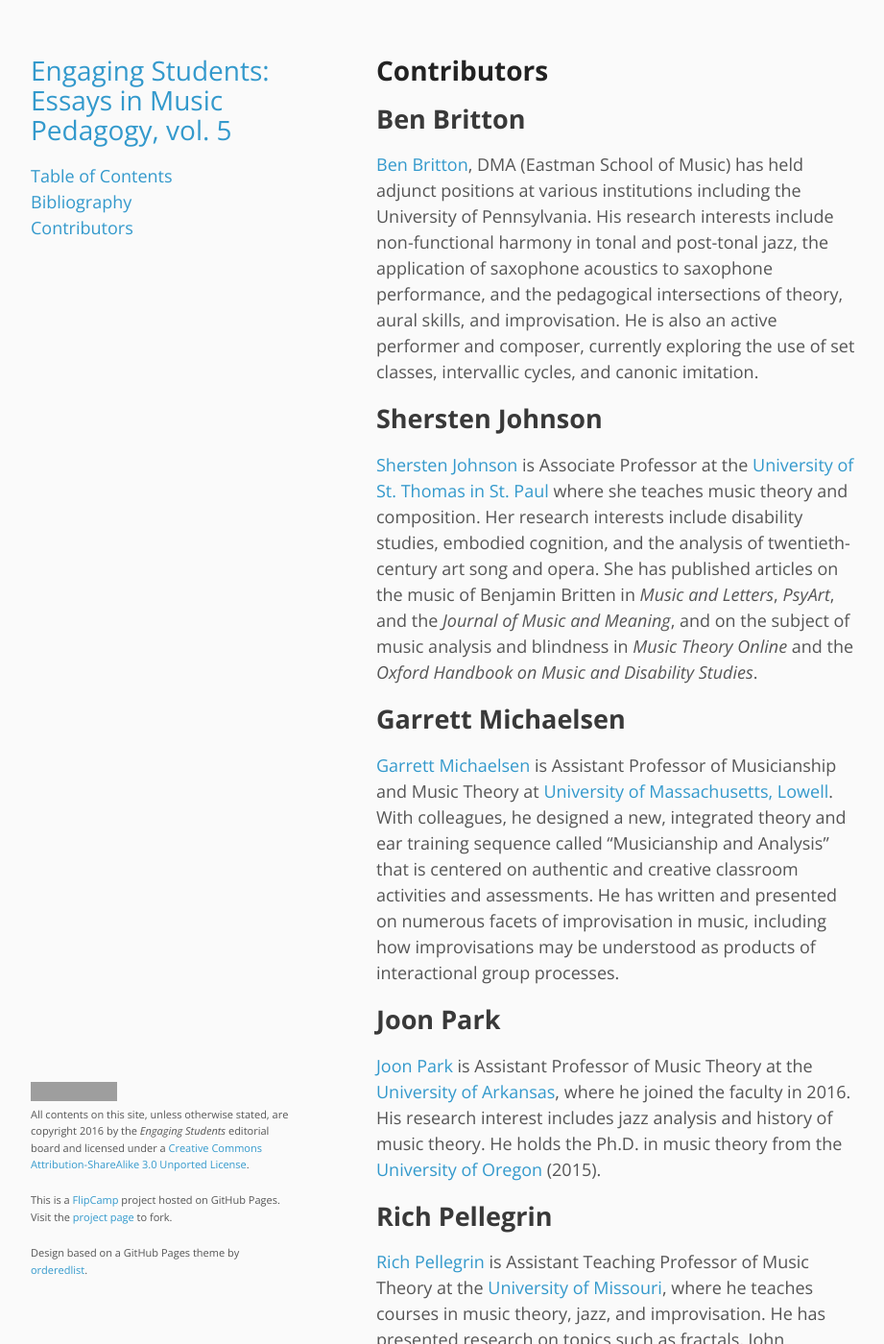
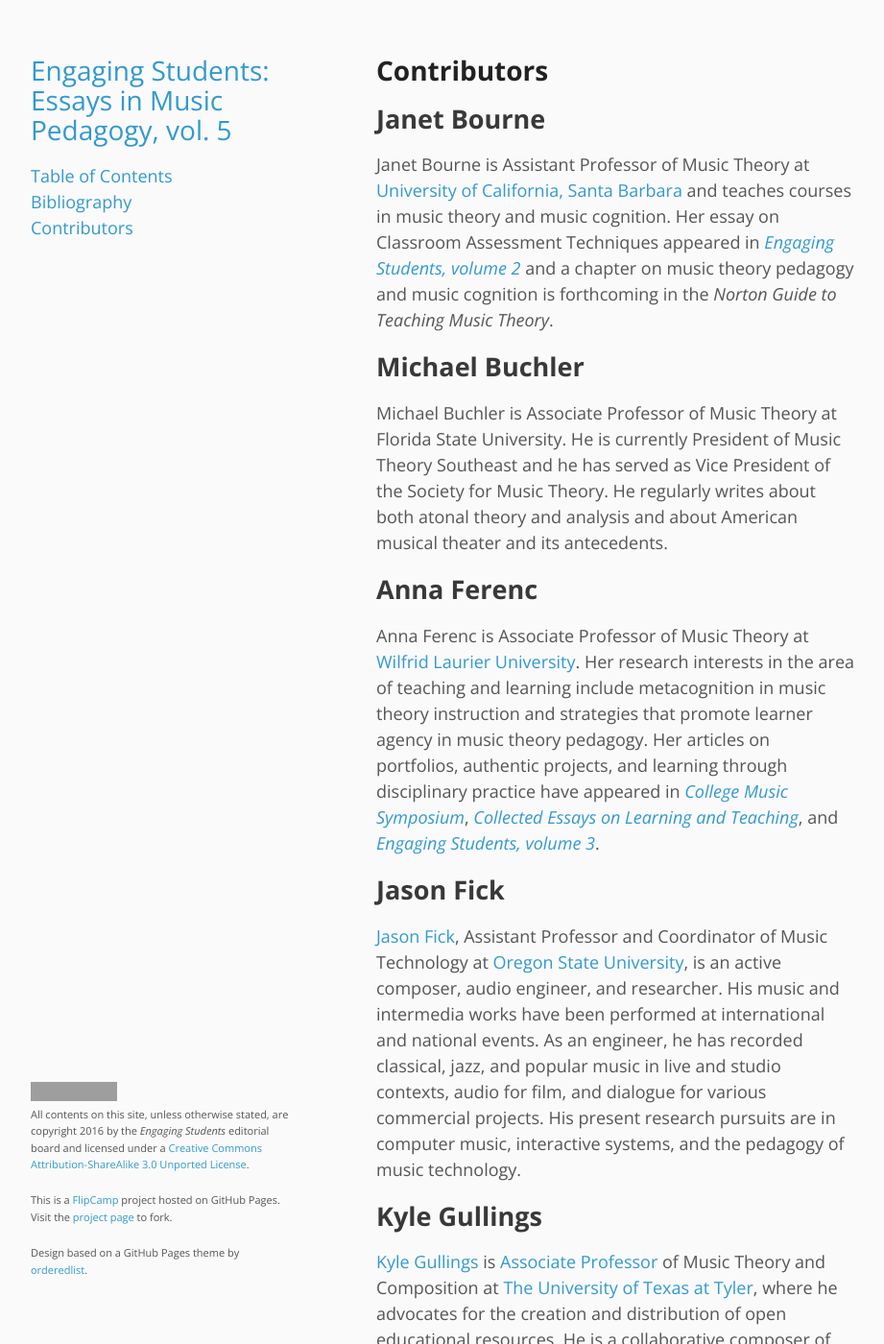
Before and after one commit to flipcamp/engagingstudents5, a Jekyll site: the page built from contributors.md, in a window 1280 px wide and 1400 px high. Shown: the whole window at 96% size, without its empty margins (178-1099 px from the left). Built offline with Jekyll 4.4.1, drawn with Linux system fonts in a browser that asks for light colours; some of the changed text lies outside the part shown; grey boxes are pictures that could not be loaded.

Commit message:
contributors first pass

```diff
--- a/contributors.md
+++ b/contributors.md
@@ -7,42 +7,78 @@ title: Contributors
 {{ page.title }}
 ================
 
-## Ben Britton
+## Janet Bourne
 
-[Ben Britton](http://www.benbrittonjazz.com/), DMA (Eastman School of Music) has held adjunct positions at various institutions including the University of Pennsylvania. His research interests include non-functional harmony in tonal and post-tonal jazz, the application of saxophone acoustics to saxophone performance, and the pedagogical intersections of theory, aural skills, and improvisation. He is also an active performer and composer, currently exploring the use of set classes, intervallic cycles, and canonic imitation.
+Janet Bourne is Assistant Professor of Music Theory at [University of California, Santa Barbara](http://www.music.ucsb.edu/) and teaches courses in music theory and music cognition. Her essay on Classroom Assessment Techniques appeared in [*Engaging Students, volume 2*](http://flipcamp.org/engagingstudents2/essays/bourne.html) and a chapter on music theory pedagogy and music cognition is forthcoming in the *Norton Guide to Teaching Music Theory*.
 
-## Shersten Johnson
+## Michael Buchler
 
-[Shersten Johnson](https://www.stthomas.edu/music/faculty/johnson-shersten.html) is Associate Professor at the [University of St. Thomas in St. Paul](https://www.stthomas.edu/music/) where she teaches music theory and composition. Her research interests include disability studies, embodied cognition, and the analysis of twentieth-century art song and opera. She has published articles on the music of Benjamin Britten in *Music and Letters*, *PsyArt*, and the *Journal of Music and Meaning*, and on the subject of music analysis and blindness in *Music Theory Online* and the *Oxford Handbook on Music and Disability Studies*.
+Michael Buchler is Associate Professor of Music Theory at Florida State University. He is currently President of Music Theory Southeast and he has served as Vice President of the Society for Music Theory. He regularly writes about both atonal theory and analysis and about American musical theater and its antecedents.
 
-## Garrett Michaelsen
+## Anna Ferenc
 
-[Garrett Michaelsen](https://www.uml.edu/FAHSS/music/faculty/Michaelsen-Garrett.aspx) is Assistant Professor of Musicianship and Music Theory at [University of Massachusetts, Lowell](https://www.uml.edu/FAHSS/music/default.aspx). With colleagues, he designed a new, integrated theory and ear training sequence called “Musicianship and Analysis” that is centered on authentic and creative classroom activities and assessments. He has written and presented on numerous facets of improvisation in music, including how improvisations may be understood as products of interactional group processes.
+Anna Ferenc is Associate Professor of Music Theory at [Wilfrid Laurier University](https://www.wlu.ca). Her research interests in the area of teaching and learning include metacognition in music theory instruction and strategies that promote learner agency in music theory pedagogy. Her articles on portfolios, authentic projects, and learning through disciplinary practice have appeared in [*College Music Symposium*](https://symposium.music.org/index.php?option=com_k2&view=item&id=19:introducing-the-learning-portfolio-into-music-theory-core-pedagogy&Itemid=124), [*Collected Essays on Learning and Teaching*](https://celt.uwindsor.ca/ojs/leddy/index.php/CELT/article/view/4254), and [*Engaging Students, volume 3*](http://flipcamp.org/engagingstudents3/essays/ferenc.html).
 
-## Joon Park
+## Jason Fick
 
-[Joon Park](https://uark.academia.edu/JoonPark) is Assistant Professor of Music Theory at the [University of Arkansas](http://fulbright.uark.edu/departments/music/), where he joined the faculty in 2016. His research interest includes jazz analysis and history of music theory. He holds the Ph.D. in music theory from the [University of Oregon](https://music.uoregon.edu/) (2015).
+[Jason Fick](http://www.jasonfick.com), Assistant Professor and Coordinator of Music Technology at [Oregon State University](http://liberalarts.oregonstate.edu/school-arts-and-communication/music), is an active composer, audio engineer, and researcher. His music and intermedia works have been performed at international and national events. As an engineer, he has recorded classical, jazz, and popular music in live and studio contexts, audio for film, and dialogue for various commercial projects. His present research pursuits are in computer music, interactive systems, and the pedagogy of music technology.
 
-## Rich Pellegrin
+## Kyle Gullings
 
-[Rich Pellegrin](https://music.missouri.edu/people/rich-pellegrin) is Assistant Teaching Professor of Music Theory at the [University of Missouri](https://music.missouri.edu/), where he teaches courses in music theory, jazz, and improvisation. He has presented research on topics such as fractals, John Coltrane, and neo-Riemannian theory at regional, national, and international conferences and his essays appear in volumes by Cambridge Scholars Publishing and KFU Publishing House. Also active as a jazz pianist and composer, Rich’s second album for Origin Records’ OA2 label was released in 2014. He holds a Ph.D. in music theory from the University of Washington.
+[Kyle Gullings](http://www.kylegullings.com) is [Associate Professor](http://www.uttyler.edu/directory/music/gullings.php) of Music Theory and Composition at [The University of Texas at Tyler](https://www.uttyler.edu/music/), where he advocates for the creation and distribution of open educational resources. He is a collaborative composer of stage, vocal, and chamber works engaging diverse social topics. A national finalist in the National Opera Association’s Chamber Opera Competition and SCI/ASCAP’s Student Composition Competition, Gullings holds DMA and MM degrees ([The Catholic University of America](http://music.cua.edu/)) and a BM ([Concordia College](https://www.concordiacollege.edu/music/), Minnesota), all in Composition.
 
-## Chris Stover
+## Melissa Hoag
 
-[Chris Stover](http://www.newschool.edu/jazz/faculty-az/?id=4e44-4d32-4d6a-4977) is Assistant Professor of Composition and Music Theory at the [New School College of Performing Arts](http://www.newschool.edu/jazz/), where he runs the jazz theory curriculum. He is also a busy composer and trombonist in New York City.
+Melissa Hoag is Associate Professor of Music Theory at Oakland University in Rochester, MI, where she has coordinated the music theory and aural skills sequences for undergraduate and graduate programs since 2007. Her research interests include music theory pedagogy and voice leading and textual interpretation in the lieder of Johannes Brahms.
 
-## Rory Stuart
+## Rebecca Jemian
 
-Described by *Jazz Times* as "perhaps THE most innovative straight-ahead jazz guitarist to emerge in years…," [Rory Stuart](http://www.rorystuart.com/) is a New York-based jazz guitarist and composer with critically acclaimed recordings as a leader who has performed around the world. A Fulbright scholar and recipient of grants from the National Endowment for the Arts and Meet the Composer, he is the recipient of the Teaching Excellence award at [New School](http://www.newschool.edu/jazz/), where he designed and has taught the rhythm curriculum in the Dept. of Jazz and Contemporary Music since 1992. Rory is currently writing a multi-volume rhythm book series for students of all instruments.
+Rebecca Jemian is Assistant Professor of Music Theory at the University of Louisville School of Music.
 
-## Dariusz Terefenko
+## J. Daniel Jenkins
 
-[Dariusz Terefenko](http://www.esm.rochester.edu/faculty/terefenko_dariusz/) is Associate Professor of Jazz Studies and Contemporary Media, and the chair of the Advanced Certificate in the Art of Improvisation at the [Eastman School of Music](http://www.esm.rochester.edu/). He is also an active jazz pianist and composer.
+J. Daniel Jenkins is Associate Professor of Music Theory at the University of South Carolina. He has received teaching awards from the Eastman School of Music, the University of Rochester, and the University of South Carolina. He also teaches music at Lee Correctional Facility in Bishopville, SC.
 
-## Margaret Thomas
+## Timothy A. Johnson
 
-[Margaret Thomas](https://www.conncoll.edu/directories/faculty-profiles/margaret-thomas/) is Associate Professor of Music Theory at [Connecticut College](https://www.conncoll.edu/academics/majors-departments-programs/departments/music/), where she teaches courses in the core theory sequence along with general education courses that situate the study of music within the liberal arts. Her research focuses on issues of rhythm and time.
+[Timothy A. Johnson](https://faculty.ithaca.edu/tjohnson/) is professor of music theory at Ithaca College where he teaches music theory, aural skills, and music in broader contexts. His primary research areas include John Adams and minimalist music, music and baseball, and the pedagogy of mathematical music theory. His books include [*John Adams’s* Nixon in China: *Musical Analysis, Historical and Cultural Perspectives*](https://www.routledge.com/John-Adamss-Nixon-in-China-Musical-Analysis-Historical-and-Political/Johnson/p/book/9781138250314) (Ashgate); [*Baseball and the Music of Charles Ives: A Proving Ground*](https://rowman.com/ISBN/9780810849990) (Scarecrow); and [*Foundations of Diatonic Theory: A Mathematically Based Approach to Music Fundamentals*](https://rowman.com/ISBN/9780810862333) (Scarecrow).
 
-## Keith Waters
+## George Lam
 
-[Keith Waters](http://www.colorado.edu/music/keith-waters) is Professor of Music Theory at the [University of Colorado-Boulder](http://www.colorado.edu/music/). He is the author of *The Studio Recordings of the Miles Davis Quintet: 1965-68* (Oxford University Press), co-author of *Jazz: The First Hundred Years* (Schirmer/Cengage), and has contributed entries to the *Grove Dictionary of American Music* and the *Routledge Encyclopedia of Modernism*. He has written numerous articles pertaining to jazz of the 1960s, and is a founding member of the Jazz Interest Group of the Society for Music Theory, formed in 1995. As a jazz pianist, Waters has recorded and performed throughout the U.S., Europe, and in Russia.
+[George Lam](http://www.gtlam.com/) is Assistant Professor of Music and coordinator of the music program at [York College](https://www.york.cuny.edu/), The City University of New York, where he teaches courses in music theory, composition, and music history. George is an active composer based in Queens, New York, and has received commissions from New Morse Code (Lawrence, KS), the Hong Kong Sinfonietta, and Volti (San Francisco, CA). He is also a co-artistic director of the new opera ensemble [Rhymes With Opera](https://www.rhymeswithopera.org/).
+
+## Justin Mariner
+
+[Justin Mariner](https://www.mcgill.ca/music/justin-mariner) is an Assistant Professor at McGill University’s Schulich School of Music, where he teaches aural skills and theory. His compositions have been performed in Canada, the United States and Europe.
+
+## Judith Ofcarcik
+
+Judith Ofcarcik is Assistant Professor of Music Theory at Fort Hays State University. Her research interests include form and narrative in Beethoven’s late works, and she is also active as an organist. Judith holds a PhD in Music Theory from Florida State University and an M.M. in organ from Indiana University.
+
+## Crystal Peebles
+
+Crystal Peebles is Assistant Professor of Music Theory at Ithaca College where she teaches courses in music theory and aural skills, as well as an interdisciplinary freshman seminar in music cognition. Beyond music theory pedagogy and music cognition, she researches New England folk-dance traditions. Crystal studied Music Theory at Florida State University.
+
+## Maria Purciello
+
+[Maria Anne Purciello](http://www.music.udel.edu/about-us/faculty-staff/Pages/purciello_maria.aspx) is an assistant professor of music history at the University of Delaware, where she teaches the history sequence, women in music, and graduate seminars. Her research interests include comedy in seventeenth-century opera, Baroque performance practice and reception history, and music history pedagogy.
+
+## Peter Schubert
+
+[Peter Schubert](https://www.mcgill.ca/music/about-us/bio/peter-schubert) is a Professor at McGill’s Schulich School of Music. His research interests include Renaissance music, history of music theory, and music pedagogy, and he conducts the Orpheus Singers of Montreal. In 2016 he received McGill’s Lifetime Achievement Award for Leadership in Learning.
+
+## Daniel Stevens
+
+[Daniel Stevens](http://www.music.udel.edu/about-us/faculty-staff/Pages/stevens_daniel.aspx?FacultyId=59) is Associate Professor of Music at the [University of Delaware](http://www.music.udel.edu/Pages/home.aspx), where he teaches courses in the undergraduate core, keyboard harmony, graduate seminars, and an interdisciplinary music theory course titled “Computational Thinking in Music.” Daniel is past chair of the Society for Music Theory Pedagogy Interest Group and a founding member of the [Music Theory Outreach Project](https://mtpedagogyoutreach.wordpress.com/). His research in music pedagogy and assessment is available in *Music Theory Pedagogy Online*, *Engaging Students: Essays in Music Pedagogy,* the *Journal of Performing Arts Leadership in Higher Education,* and is forthcoming in the *Journal of Music Theory Pedagogy.*
+
+## Ann B. Stutes
+
+Ann Stutes is Shaw Professor of Music at Wayland Baptist University where she also serves as the academic dean for the School of Music. Recent activities include advocating an innovative repertoire-based theory curriculum developed with her colleague Scott Strovas. She serves as a site visitor and on the Commission for Accreditation for the National Association of Schools of Music and holds degrees from Texas Tech University, Northern Illinois University, and Southwestern University.
+
+## Scott M. Strovas
+
+Scott Strovas is Assistant Professor of Music History at [Wayland Baptist University](https://www.wbu.edu/academics/schools/school-of-music/index.htm), where he teaches music history and theory, American music, film music, and jazz improvisation. His recent publications examine a range of subjects including history pedagogy, theory pedagogy, Louis Armstrong’s *125 Jazz Breaks* and *50 Hot Choruses* (1927), and the music of *Downton Abbey* (2010-2015).
+
+## Natalie Williams
+
+Natalie Williams is the Composition Convenor at the School of Music at the Australian National University in Canberra. She previously served on the faculty at the Hugh Hodgson School of Music at the University of Georgia as a visiting Assistant Professor in Music Theory and Composition.. Natalie completed the Doctor of Music in Composition at the Jacobs School of Music at Indiana University and holds degrees from the University of Melbourne and the University of Adelaide. Her music has been commissioned and premiered in the United States, Europe, Asia and Australia.
```
